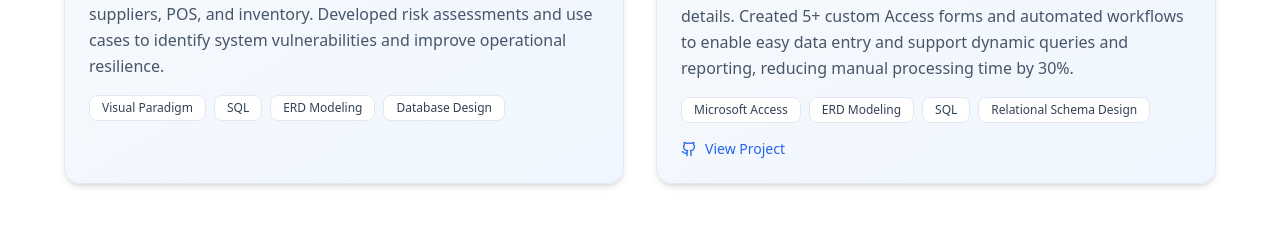
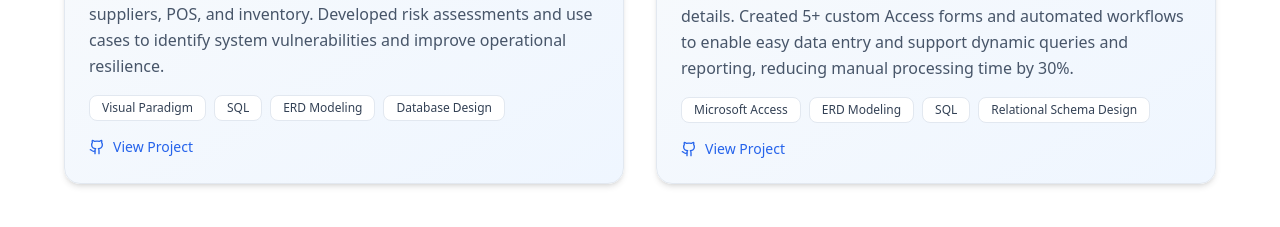
Before and after one commit to liabia-ux/portfolio-site, a React (Vite) app: page / in a window 1280 px wide. Shown: the part 1560-1787 px from the top of the page. Built offline with nearby package versions, Linux system fonts and the light colour scheme.

Commit message:
Update App.jsx

```diff
--- a/src/App.jsx
+++ b/src/App.jsx
@@ -25,7 +25,7 @@ export default function DataPortfolio() {
       title: "Restaurant Inventory System",
       description: "Designed normalized and denormalized data models with detailed ER diagrams in Visual Paradigm to optimize scalable restaurant inventory operations. Defined relationships among managers, staff, suppliers, POS, and inventory. Developed risk assessments and use cases to identify system vulnerabilities and improve operational resilience.",
       tech: ["Visual Paradigm", "SQL", "ERD Modeling", "Database Design"],
-      github: "#",
+      github: "https://github.com/liabia-ux/restaurant-inventory-system",
       demo: "#",
       category: "Database Design"
     },
```
